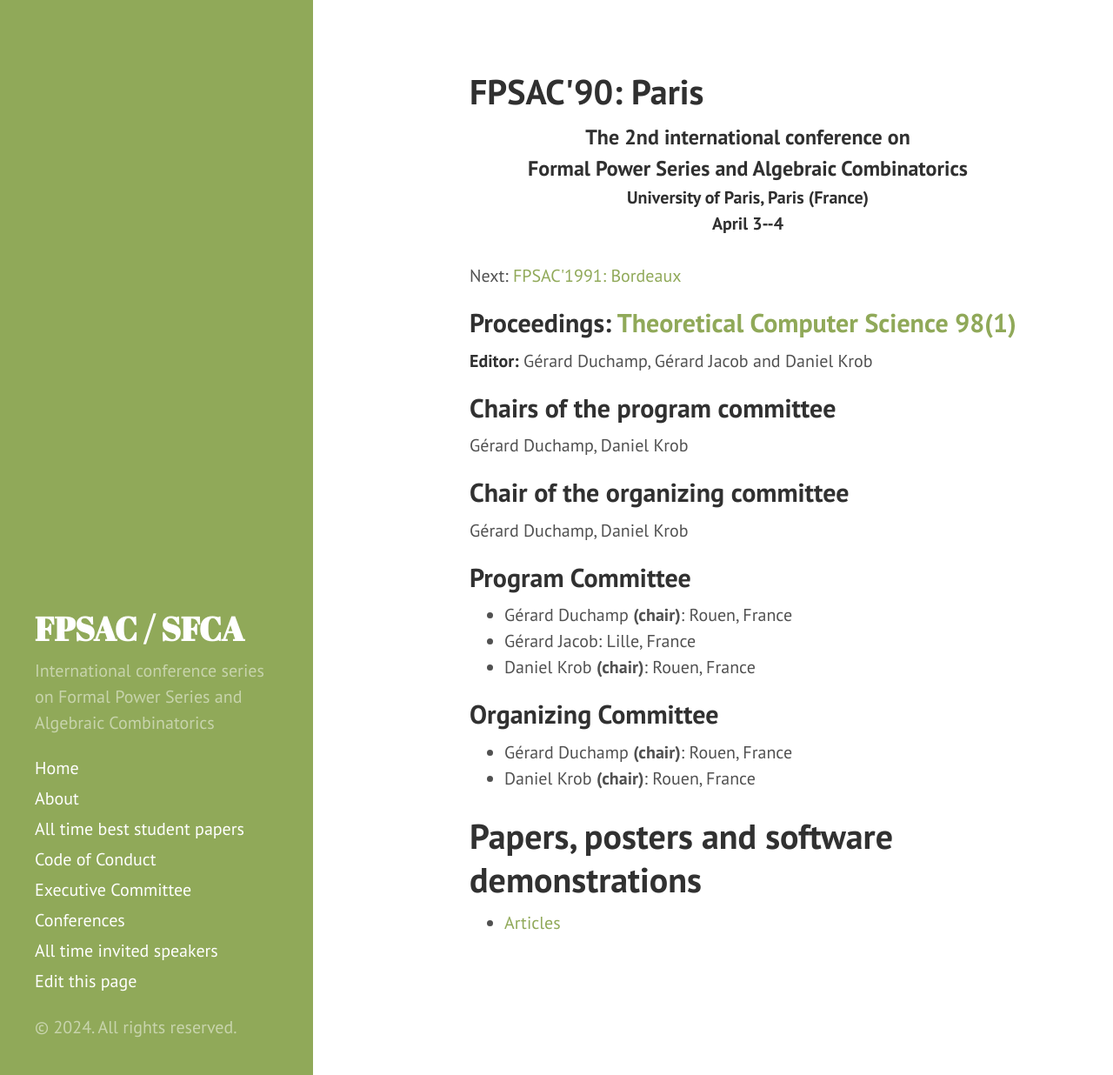
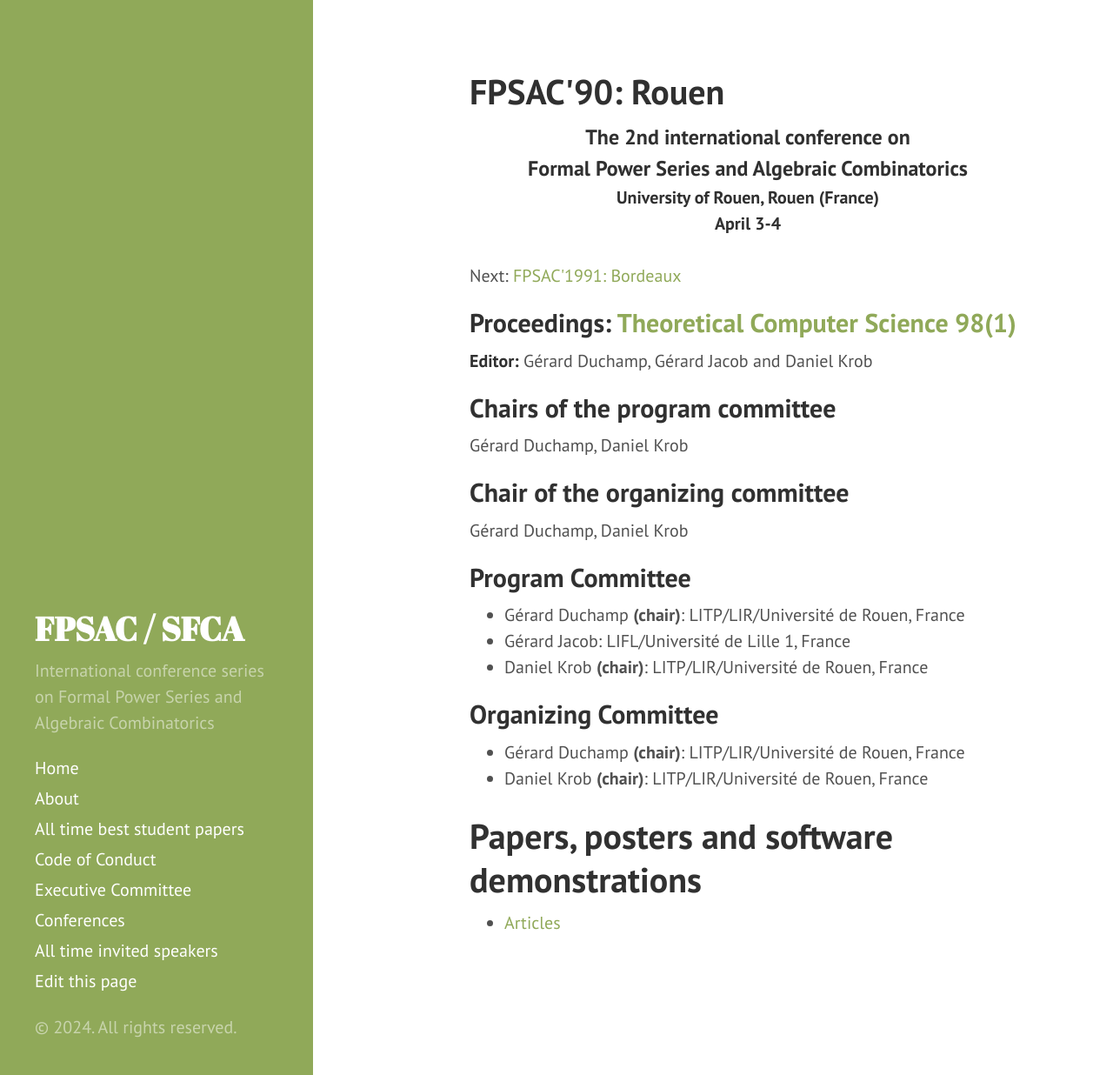
Before and after one commit to FPSAC/FPSAC.github.io, a Jekyll site: the page built from _confs/fpsac-1990.md, in a window 1280 px wide and 1236 px high. Shown: the whole window at 87% size. Built offline with Jekyll 4.4.1, drawn with Linux system fonts in a browser that asks for light colours.

Commit message:
Update FPSAC88,90

```diff
--- a/_confs/fpsac-1990.md
+++ b/_confs/fpsac-1990.md
@@ -2,10 +2,10 @@
 layout: conf
 year: 1990
 number: 2nd
-institution: University of Paris
-town: Paris
+institution: University of Rouen
+town: Rouen
 country: France
-dates: April 3--4
+dates: April 3-4
 participants: 25
 
 proceedings:
@@ -17,20 +17,20 @@ invited_speakers:
 
 program_committee:
 - name:   G&eacute;rard Duchamp
-  affiliation: Rouen, France
+  affiliation: LITP/LIR/Université de Rouen, France
   role: chair
 - name:   G&eacute;rard Jacob
-  affiliation: Lille, France
+  affiliation: LIFL/Université de Lille 1, France
 - name:   Daniel Krob
-  affiliation: Rouen, France
+  affiliation: LITP/LIR/Université de Rouen, France
   role: chair
 
 organizing_committee:
 - name:   G&eacute;rard Duchamp
-  affiliation: Rouen, France
+  affiliation: LITP/LIR/Université de Rouen, France
   role: chair
 - name:   Daniel Krob
-  affiliation: Rouen, France
+  affiliation: LITP/LIR/Université de Rouen, France
   role: chair
 
 ---
```
Also changed, not shown: _confs/fpsac-1988.md (+4 -4 lines).
